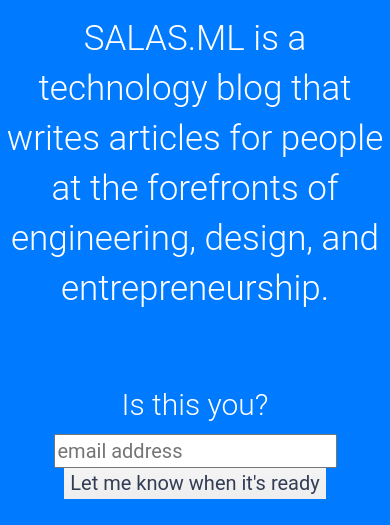
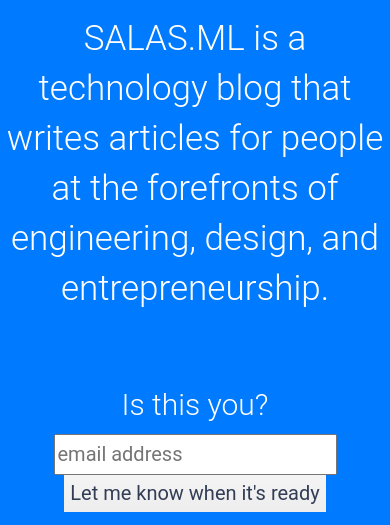
Before and after one commit to JessieSalas/salasml, a plain HTML site: page index.html in a window 390 px wide. Shown: the part 319-844 px from the top of the page. Drawn offline with Linux system fonts and the light colour scheme.

Commit message:
fixed line height in mobile

```diff
--- a/index.html
+++ b/index.html
@@ -58,9 +58,9 @@
     font-weight: 300;
     }
 
-    @media only screen and (max-device-width: 480px) {
-    body{
-background-color:black;
+    @media all and (max-width: 480px) {
+    body {
+    background-color:black;
     }
     }
 
@@ -94,7 +94,7 @@
 </div>
 
 
-        <div class="row text-center" style="padding-top:2%">
+        <div class="row text-center" style="padding-top:2%; line-height:175%">
         <form action="https://formspree.io/oski@berkeley.edu"
                   method="POST">
                       <input type="email" placeholder="email address" name="_replyto">
```
Also changed, not shown: 1 other file.
